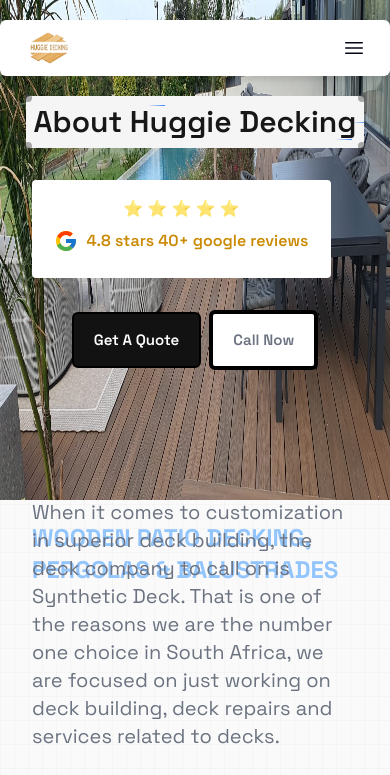
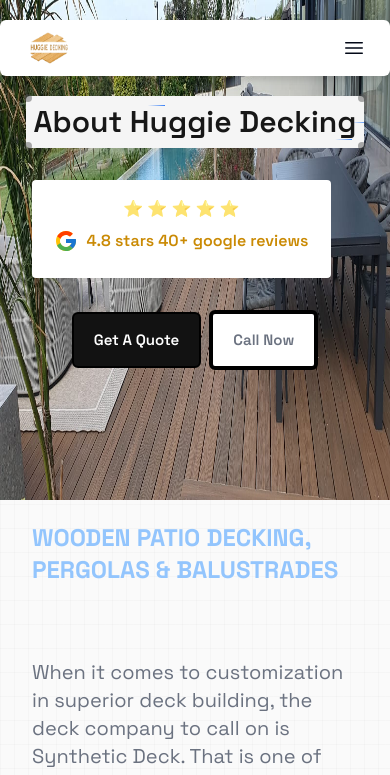
Before and after one commit to banele303/huggie-decking, a Next.js app: page /about-us in a window 390 px wide. Shown: the top 775 px of the page. Built offline with nearby package versions, Linux system fonts and the light colour scheme.

Commit message:
Update second-section.tsx
nhhhgff

```diff
--- a/app/about-us/second-section.tsx
+++ b/app/about-us/second-section.tsx
@@ -5,7 +5,7 @@
 <div>
         <h3
             className="
-           text-2xl md:text-4xl my-6 mb-[-10rem] pt-[8rem] md:my-10 md:text-center px-[2rem] font-extrabold text-blue-300">
+           text-2xl md:text-4xl my-6  pt-[8rem] md:my-10 md:text-center px-[2rem] font-extrabold text-blue-300">
 
  WOODEN PATIO DECKING, PERGOLAS & BALUSTRADES
           </h3>
```
